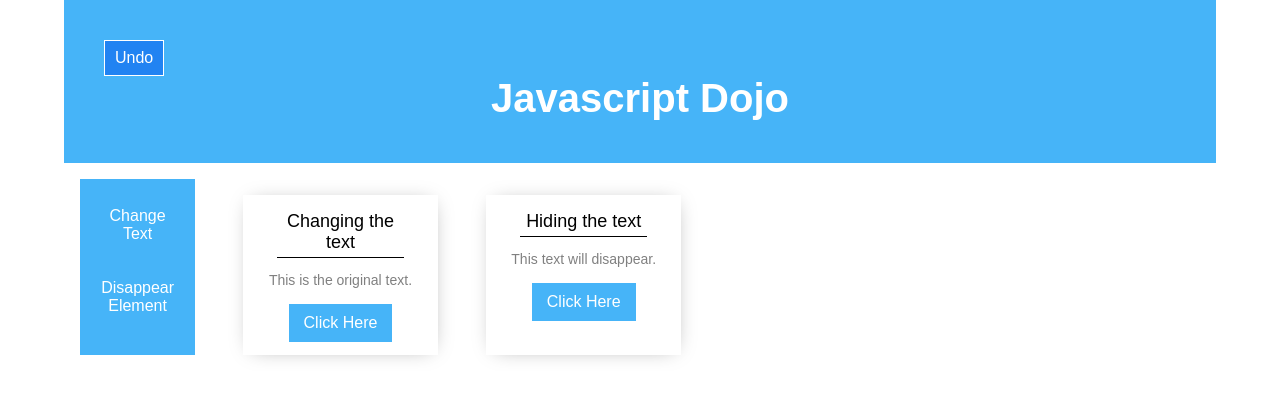
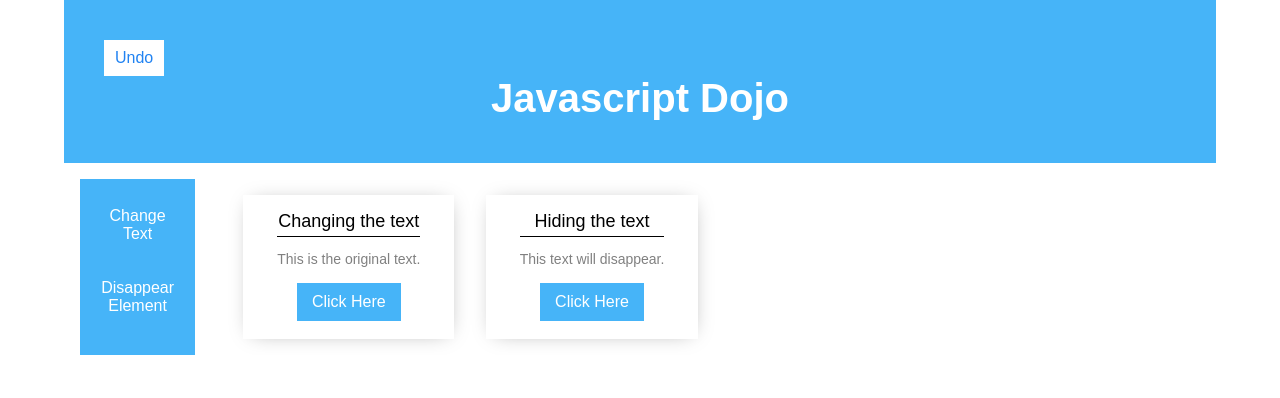
Before and after one commit to rrgmon/JS-Practice, a plain HTML site: page index.html in a window 1280 px wide. In both pictures the pointer is over the button "Undo". Drawn offline with nearby package versions, Linux system fonts and the light colour scheme.

Commit message:
Removed fixed height and width in .box class

```diff
--- a/styles.css
+++ b/styles.css
@@ -6,10 +6,10 @@
   padding: 0;
 }
 
-@import url('https://fonts.googleapis.com/css?family=Poppins:400,500&display=swap');
+@import url("https://fonts.googleapis.com/css?family=Poppins:400,500&display=swap");
 
 body {
-  font-family: 'Poppins', sans-serif;
+  font-family: "Poppins", sans-serif;
   overflow: auto;
 }
 
@@ -61,10 +61,12 @@ body {
   font-size: 16px;
   border: 1px solid white;
   color: white;
+  cursor: pointer;
 }
 
 .home-btn:hover {
-  background: #2183f2;
+  background: white;
+  color: #2183f2;
 }
 
 /* ******************** Content ******************** */
@@ -140,9 +142,6 @@ body {
   background: white;
   padding: 1em;
   margin: 1em;
-  width: inherit;
-  height: 10em;
-
   display: flex;
   flex-direction: column;
   text-align: center;
```
